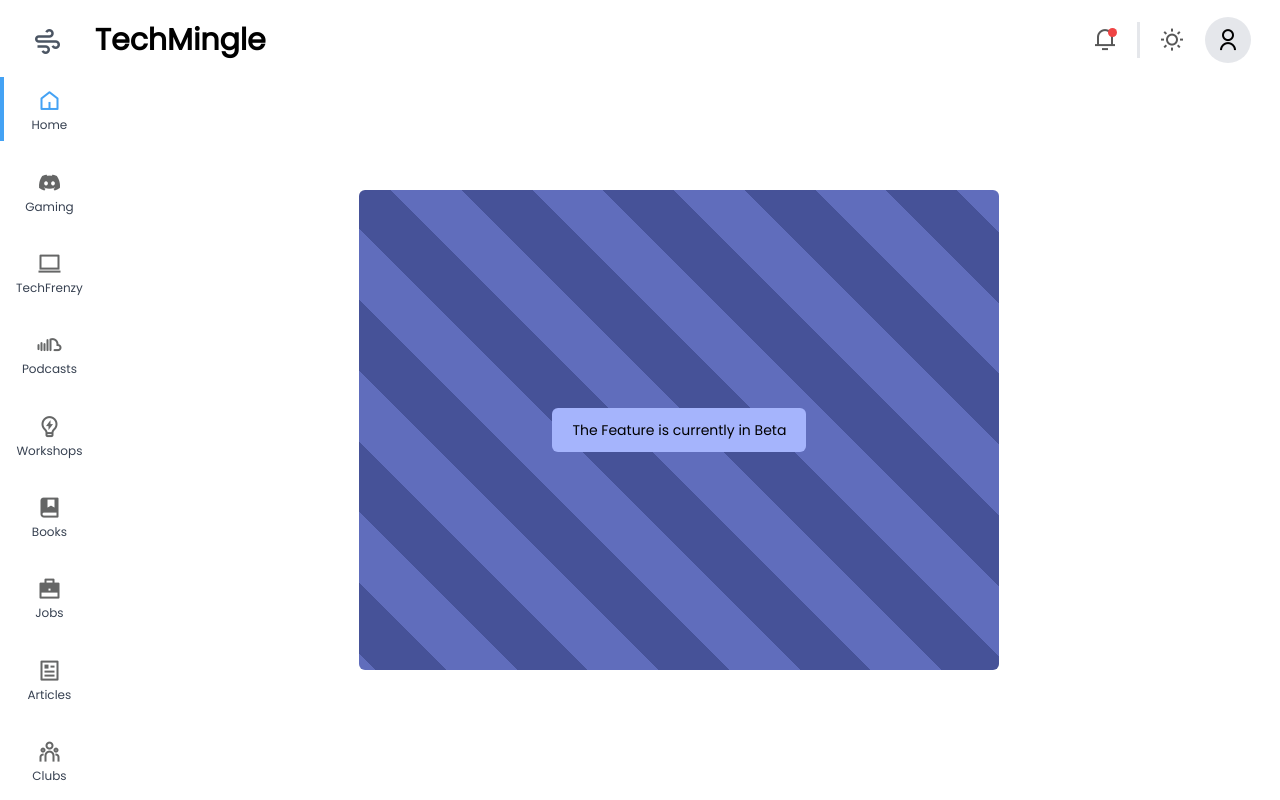
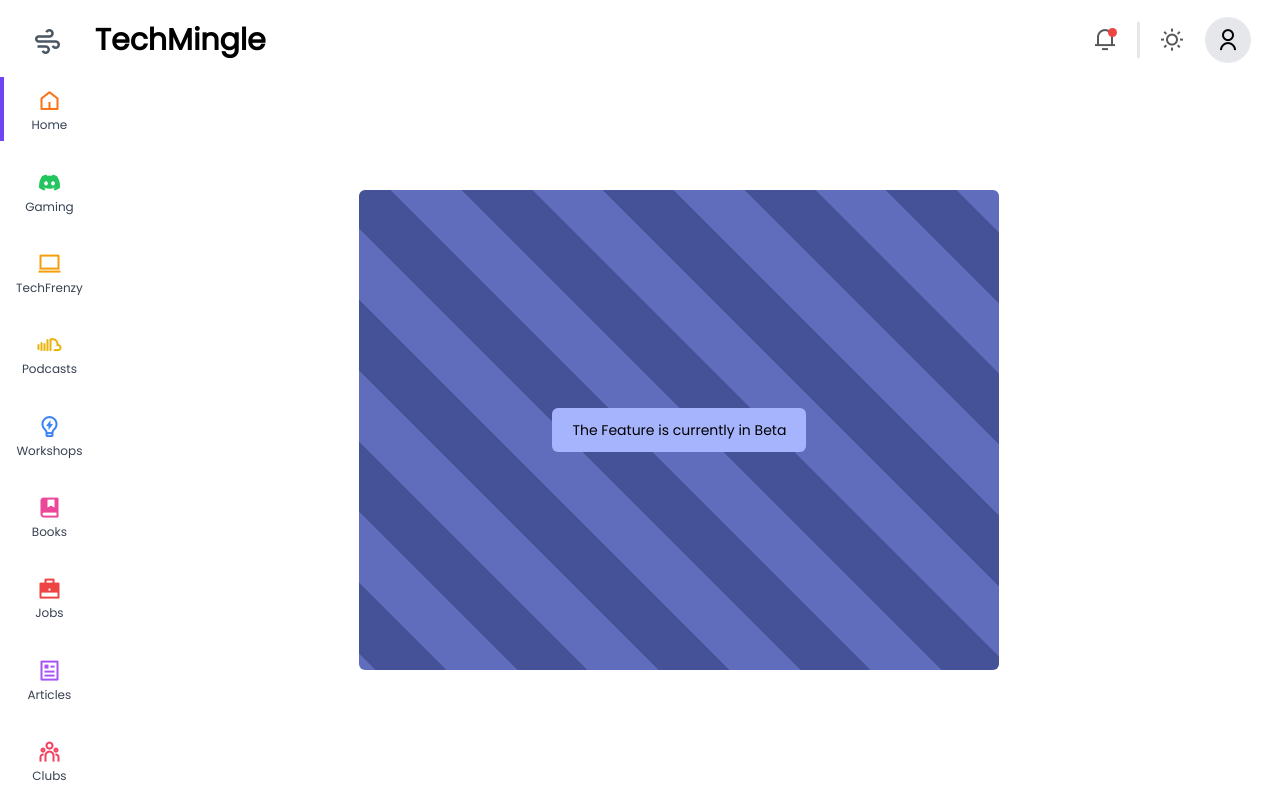
Before and after one commit to BubbleBitCore/TechMingle, a React (Create React App) app: page / in a window 1280 px wide. Built offline with nearby package versions, Linux system fonts and the light colour scheme.

Commit message:
updated navigation

```diff
--- a/src/components/MobileSidebar.jsx
+++ b/src/components/MobileSidebar.jsx
@@ -61,7 +61,7 @@ const MobileSidebar = () => {
               ></i>
             </div>
             {/* divider */}
-            <hr className="border-t-2 border-gray-800 mb-3" />
+            <hr className={`border-t-2 ${mode?"border-gray-500":"border-gray-800"}  mb-3`} />
             {/* buttons */}
             <div className="flex flex-col gap-2 text-black text-lg px-2">
               {navigation
@@ -78,7 +78,7 @@ const MobileSidebar = () => {
                             ? `${
                                 mode
                                   ? "hover:bg-[#121212]"
-                                  : "hover:bg-[color:var(--hover-gray-color)]"
+                                  : "hover:bg-gray-100"
                               } transition-all`
                             : ""
                         } transition-all rounded-xl cursor-pointer ${
@@ -88,8 +88,8 @@ const MobileSidebar = () => {
                                 ? "text-gray-200"
                                 : "text-white"
                             }`
-                            : "text-gray-500 hover:hover:text-gray-300"
-                        }`}
+                            : "text-gray-500 "
+                        } ${mode?"hover:text-white":"hover:text-gray-700"}`}
                       >
                         <i className={`${item.icon} text-xl`}></i>
                         <p>{item.name === "" ? "home" : item.name}</p>
--- a/src/constants/navigation.js
+++ b/src/constants/navigation.js
@@ -2,23 +2,23 @@ export const navigation = [
   {
     name: "Home", // this is blank as it is handled differently then the rest
     link: "/",
-    icon: "ri-home-5-line",
+    icon: "ri-home-5-line text-orange-500",
   },
   {
     name: "Gaming",
     link: "/gaming",
-    icon: "ri-discord-fill",
+    icon: "ri-discord-fill text-green-500",
   },
   {
     name: "TechFrenzy",
     link: "/techfrenzy",
-    icon: "ri-macbook-line",
+    icon: "ri-macbook-line text-amber-500",
   },
-  { name: "Podcasts", link: "/podcasts/landing", icon: "ri-soundcloud-line" },
-  { name: "Workshops", link: "/workshops", icon: "ri-lightbulb-flash-line" },
-  { name: "Books", link: "/books", icon: "ri-book-marked-fill" },
-  { name: "Jobs", link: "/jobs", icon: "ri-briefcase-fill" },
-  { name: "Articles", link: "/articles", icon: "ri-article-line" },
-  { name: "Clubs", link: "/clubs", icon: "ri-team-line" },
-  { name: "Settings", link: "/settings", icon: "ri-settings-4-line" },
+  { name: "Podcasts", link: "/podcasts/landing", icon: "ri-soundcloud-line text-yellow-500" },
+  { name: "Workshops", link: "/workshops", icon: "ri-lightbulb-flash-line text-blue-500" },
+  { name: "Books", link: "/books", icon: "ri-book-marked-fill text-pink-500" },
+  { name: "Jobs", link: "/jobs", icon: "ri-briefcase-fill text-red-500" },
+  { name: "Articles", link: "/articles", icon: "ri-article-line text-purple-500" },
+  { name: "Clubs", link: "/clubs", icon: "ri-team-line text-rose-500" },
+  { name: "Settings", link: "/settings", icon: "ri-settings-4-line text-fuchsia-300" },
 ];
--- a/src/index.css
+++ b/src/index.css
@@ -41,7 +41,7 @@ html {
 
 /* Here we have defined custom variables for colors */
 :root {
-  --primary-color: #44a2f4;
+  --primary-color: #6d44f4;
   --icon-gray-color: #656666;
   --hover-gray-color: #e1ecf6;
   --popular-podcast-category-icon: #cffafe;
```
